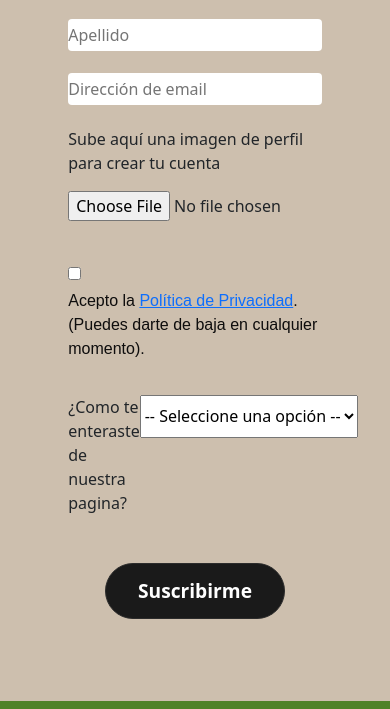
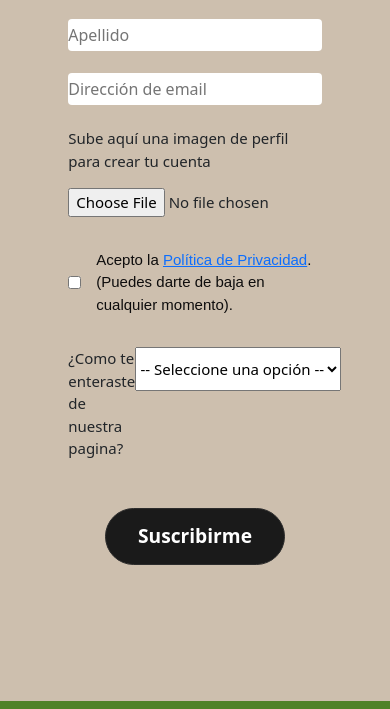
Before and after one commit to NicoCartellone/CAC24252, a plain HTML site: page index.html in a window 390 px wide. Shown: the part 3808-4517 px from the top of the page. Drawn offline with nearby package versions, Linux system fonts and the light colour scheme.

Commit message:
responsive formulario

```diff
--- a/css/styles.css
+++ b/css/styles.css
@@ -274,7 +274,7 @@
   align-items: center;
   margin: 0 auto;
   width: 100%;
-  height: 600px; /*16.05*/
+  height: 600px;
 }
 .formItem {
   border: none;
@@ -299,7 +299,7 @@
   display: flex;
   flex-wrap: wrap;
   justify-content: left;
-  margin-bottom: 32.4px;
+  margin-bottom: 32.1px;
   width: 100%;
 }
 .inputArchivo {
@@ -547,7 +547,13 @@
   .contenedorArchivo{
     align-items: center;
   }
-
+  .checkBox{
+    display: flex;
+    justify-content: space-between;
+  }
+  .texto{
+    padding-left: 15px;
+  }
   /* Conocenos */
   .sectionConocenos div {
     width: 90%;
@@ -632,7 +638,22 @@
   .contenedorFormulario{
     height: 850px;
   }
+  .contenedorArchivo{
+    font-size: 15px;
+  }
+  .checkBox{
+    display: flex;
+    justify-content: space-between;
+  }
+  .texto{
+    font-size: 15px;
+    padding-left: 15px;
+  }
+  .contenedorDelSelect{
+    font-size: 15px;
+  }
   .preguntaDelSelect {
+    justify-content: space-between;
     text-align: left;
     font-size: 30px;
   }
```
